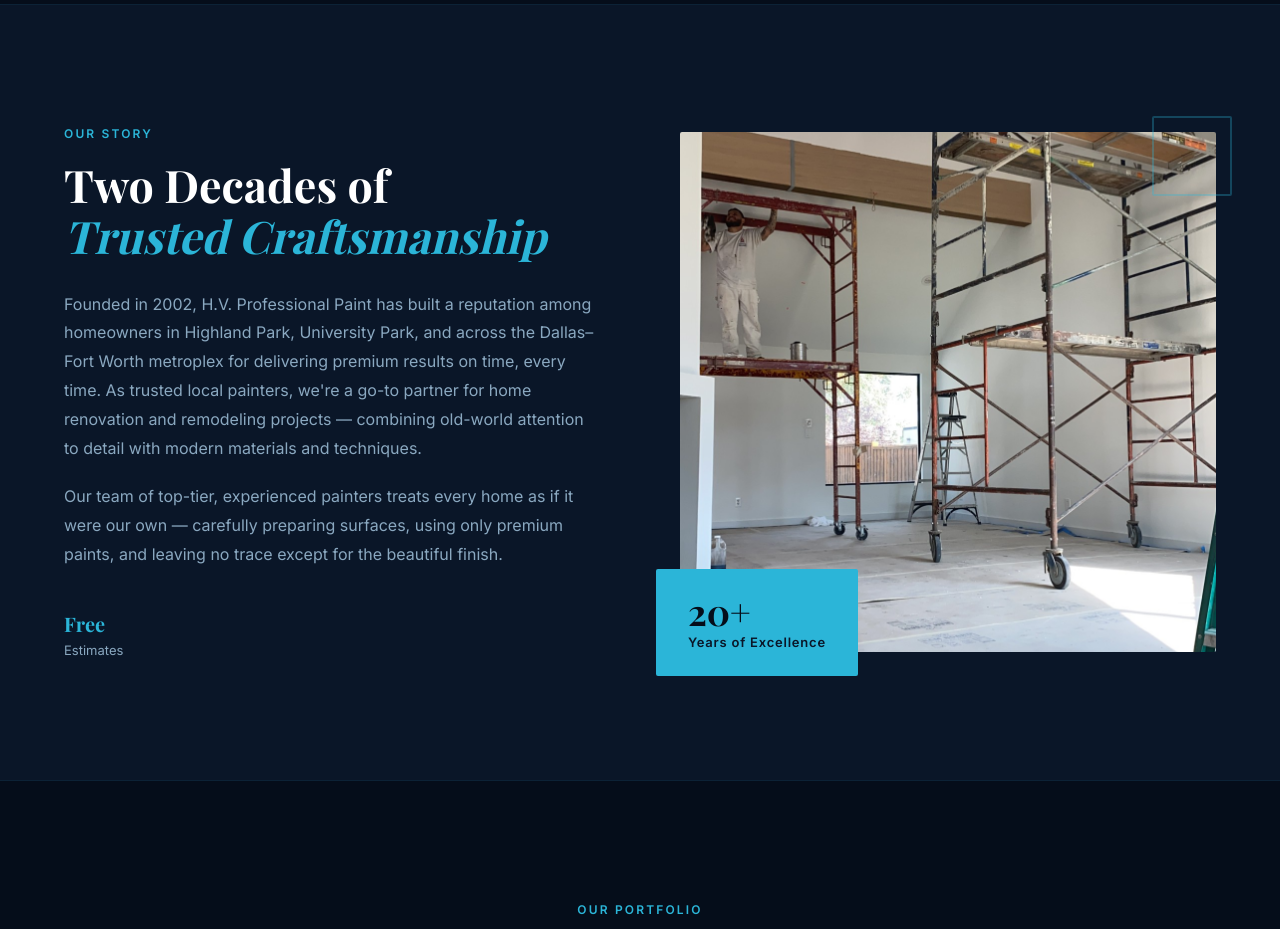
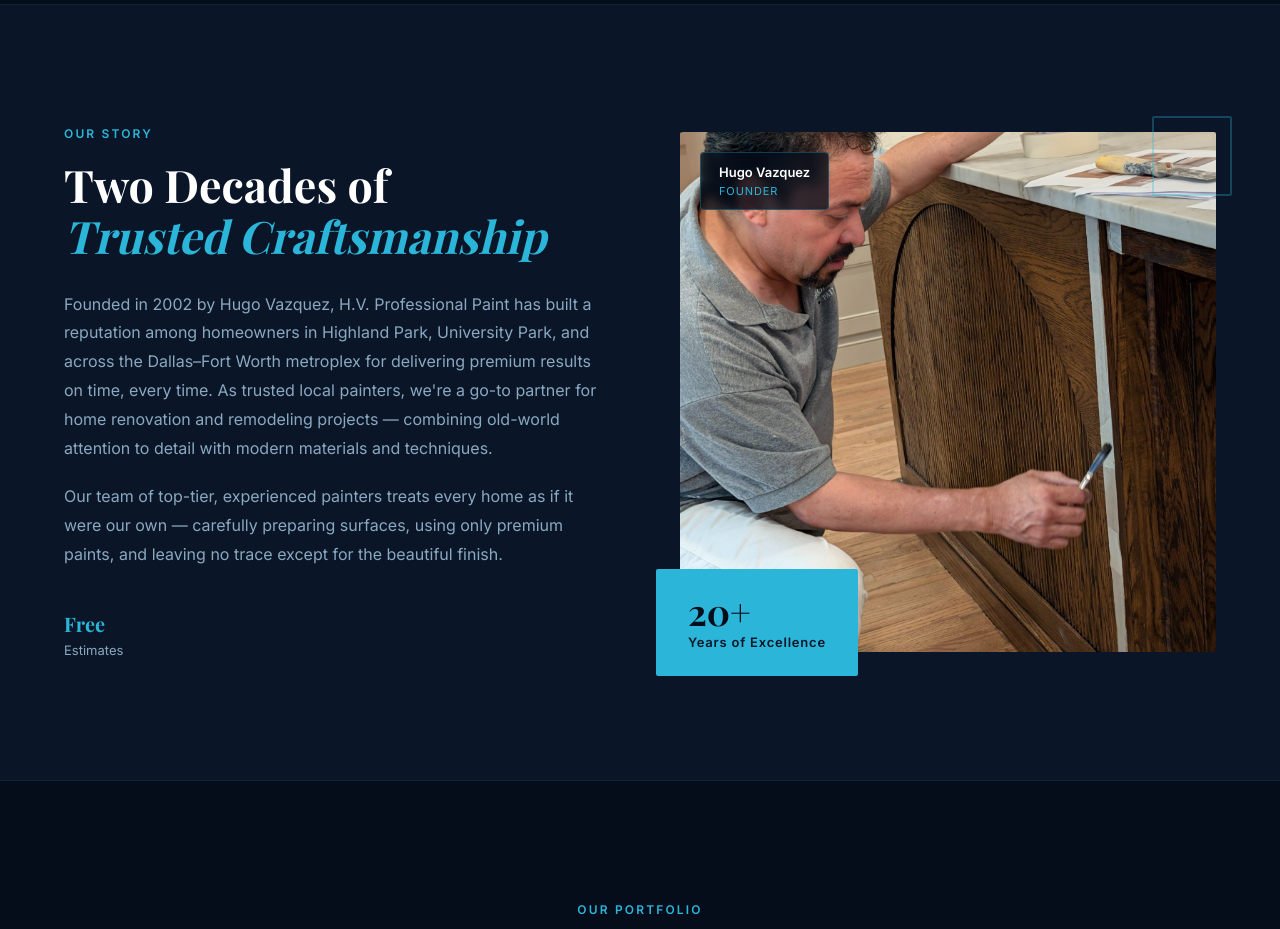
Before and after one commit to HVprofessional/HVP, a React (Vite) app: page / in a window 1280 px wide. Shown: the part 2140-3069 px from the top of the page. Built offline with nearby package versions, Linux system fonts and the light colour scheme; the HTML template or start-up script is replaced by a standard one; a web font is replaced by a local one.

Commit message:
Add founder photo and name to About section
Replaces the generic painter photo with Hugo Vazquez, the founder, and
credits him by name in the about copy — H.V. Professional Paint's initials
are his own.

```diff
--- a/src/App.tsx
+++ b/src/App.tsx
@@ -1,5 +1,5 @@
 import { useState } from 'react'
-import photo1 from './assets/photo1.jpg'
+import founder from './assets/founder.jpg'
 import photo2 from './assets/photo2.jpg'
 import photo3 from './assets/photo3.jpg'
 import photo5 from './assets/photo5.jpg'
@@ -261,7 +261,7 @@
               <em style={{ color: '#2bb5d8', fontStyle: 'italic' }}>Trusted Craftsmanship</em>
             </h2>
             <p style={{ fontSize: 16, color: '#8aa8c0', lineHeight: 1.8, marginBottom: 20 }}>
-              Founded in 2002, H.V. Professional Paint has built a reputation among homeowners in Highland Park, University Park, and across the Dallas–Fort Worth metroplex for delivering premium results on time, every time. As trusted local painters, we're a go-to partner for home renovation and remodeling projects — combining old-world attention to detail with modern materials and techniques.
+              Founded in 2002 by Hugo Vazquez, H.V. Professional Paint has built a reputation among homeowners in Highland Park, University Park, and across the Dallas–Fort Worth metroplex for delivering premium results on time, every time. As trusted local painters, we're a go-to partner for home renovation and remodeling projects — combining old-world attention to detail with modern materials and techniques.
             </p>
             <p style={{ fontSize: 16, color: '#8aa8c0', lineHeight: 1.8, marginBottom: 40 }}>
               Our team of top-tier, experienced painters treats every home as if it were our own — carefully preparing surfaces, using only premium paints, and leaving no trace except for the beautiful finish.
@@ -277,12 +277,16 @@
           </div>
 
           <div style={{ position: 'relative' }}>
-            <img src={photo1} alt="H.V. painter at work" style={{ width: '100%', height: 520, objectFit: 'cover', display: 'block', borderRadius: 2 }} />
+            <img src={founder} alt="Hugo Vazquez, founder of H.V. Professional Paint, hand-finishing custom cabinetry" style={{ width: '100%', height: 520, objectFit: 'cover', display: 'block', borderRadius: 2 }} />
             <div style={{ position: 'absolute', bottom: -24, left: -24, background: '#2bb5d8', padding: '24px 32px', borderRadius: 2 }}>
               <div style={{ fontFamily: 'Playfair Display, Georgia, serif', fontSize: 36, fontWeight: 700, color: '#050d1a', lineHeight: 1 }}>20+</div>
               <div style={{ fontSize: 13, color: '#0a1628', fontWeight: 600, letterSpacing: '0.06em', marginTop: 4 }}>Years of Excellence</div>
             </div>
             <div style={{ position: 'absolute', top: -16, right: -16, width: 80, height: 80, border: '2px solid rgba(43,181,216,0.3)', borderRadius: 2 }} />
+            <div style={{ position: 'absolute', top: 20, left: 20, background: 'rgba(5,13,26,0.75)', backdropFilter: 'blur(4px)', padding: '10px 18px', borderRadius: 4, border: '1px solid rgba(43,181,216,0.3)' }}>
+              <div style={{ fontSize: 13, color: '#fff', fontWeight: 600 }}>Hugo Vazquez</div>
+              <div style={{ fontSize: 11, color: '#2bb5d8', letterSpacing: '0.08em', textTransform: 'uppercase' }}>Founder</div>
+            </div>
           </div>
         </div>
       </section>
```
Also changed, not shown: src/assets/founder.jpg (added).
